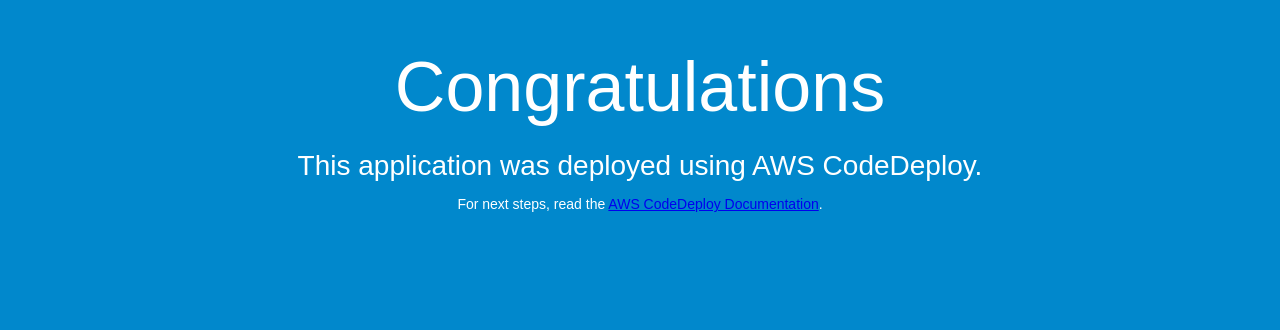
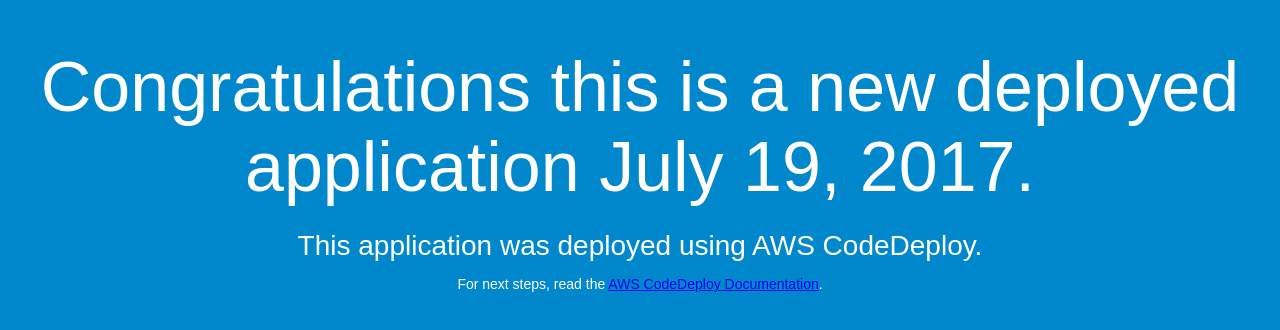
Before and after one commit to johniculusus/dcs-cloud-development, a plain HTML site: page index.html in a window 1280 px wide. Drawn offline with Linux system fonts and the light colour scheme.

Commit message:
This is to test one deployment

```diff
--- a/index.html
+++ b/index.html
@@ -26,7 +26,7 @@
 </head>
 <body>
   <div align="center">
-    <h1>Congratulations</h1>
+    <h1>Congratulations this is a new deployed application July 19, 2017.</h1>
     <h2>This application was deployed using AWS CodeDeploy.</h2>
     <p>For next steps, read the <a href="http://aws.amazon.com/documentation/codedeploy">AWS CodeDeploy Documentation</a>.</p>
   </div>
```
